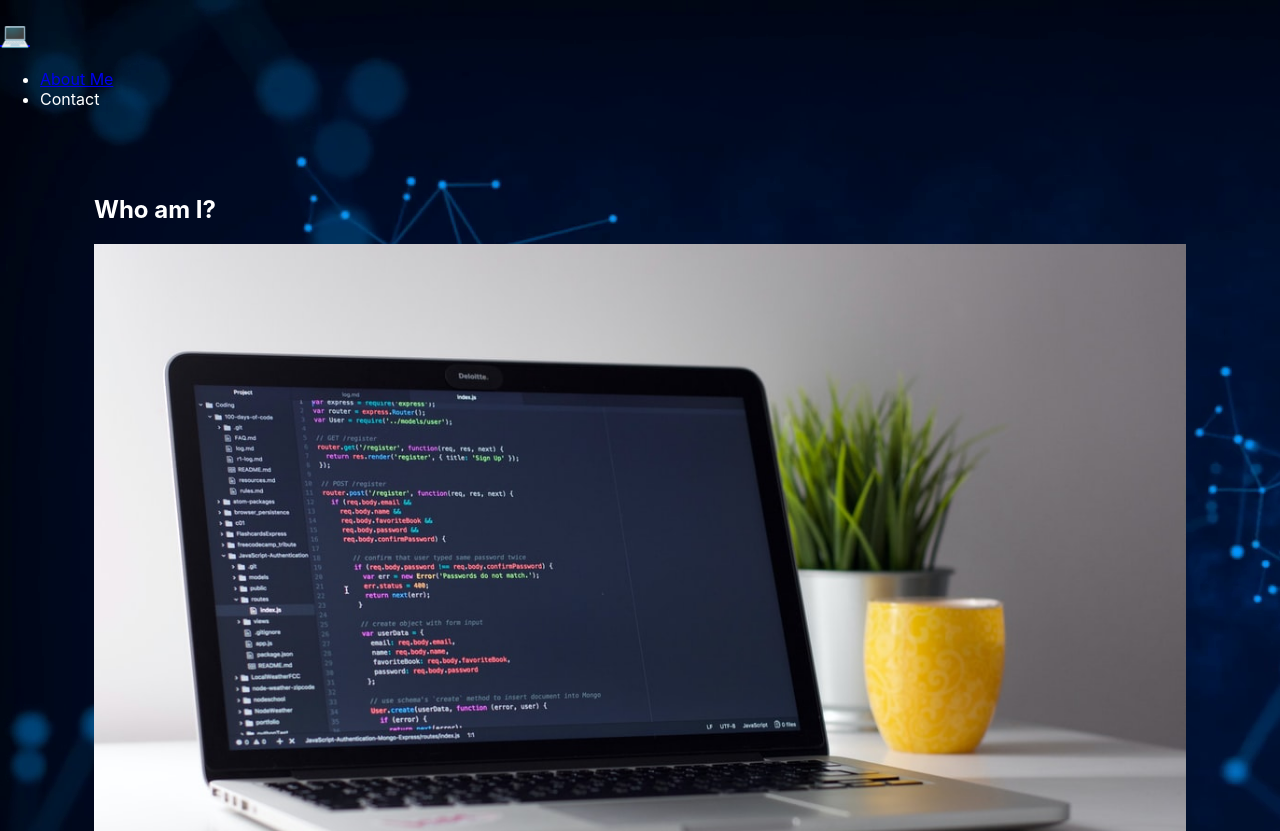
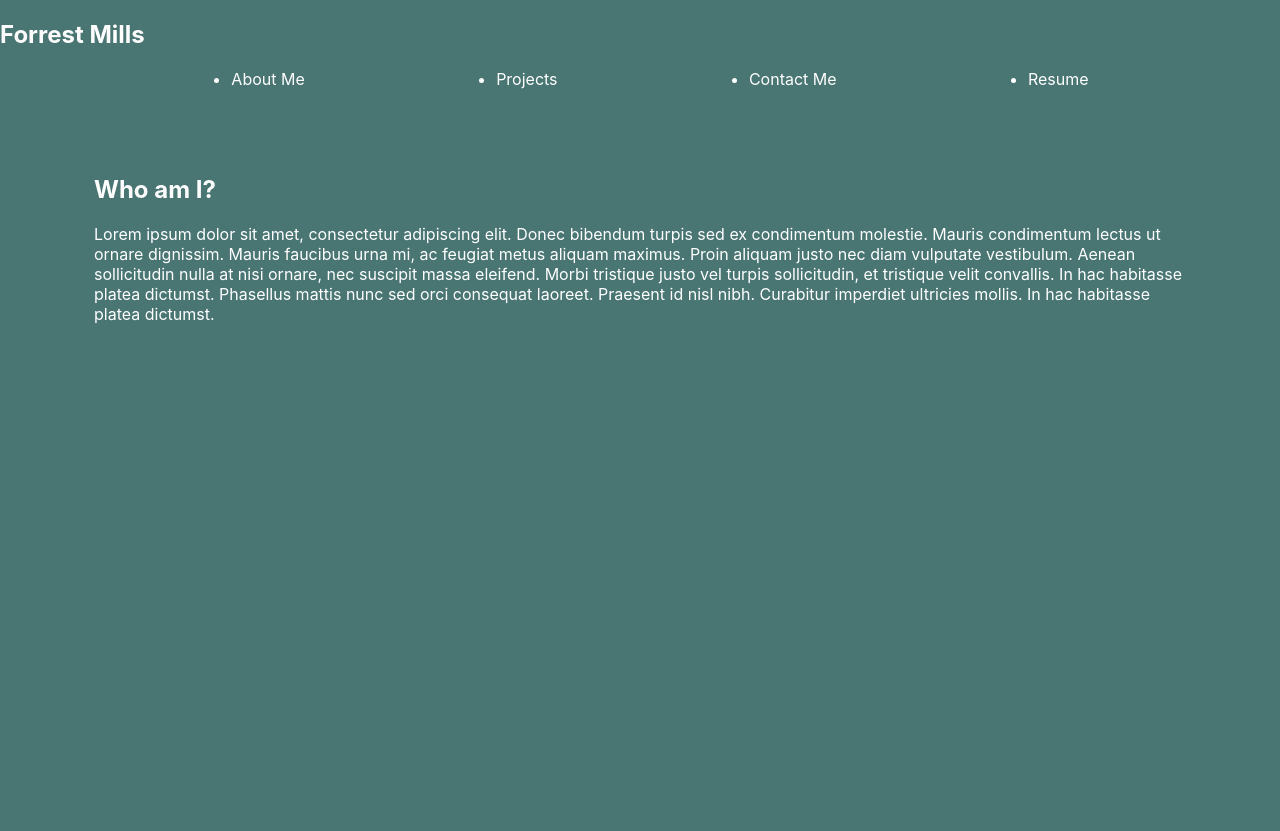
Before and after one commit to fmills89/my-react-portfolio, a React (Create React App) app: page / in a window 1280 px wide. Shown: the top 831 px of the page. After the commit the page ends 800 px from the top, so only its background shows below. Built offline with nearby package versions, Linux system fonts and the light colour scheme.

Commit message:
nav components working - switch statement used

```diff
--- a/src/App.js
+++ b/src/App.js
@@ -1,15 +1,43 @@
-import './App.css';
+import React, { useState } from 'react';
+import Header from './components/Header';
 import About from './components/About';
-import Nav from './components/Nav';
+import Project from './components/Project';
+import Contactform from './components/Contact/index';
+import Resume from './components/Resume';
 
 function App() {
+  const [currentComp, setCurrentComp] = useState("about");
+
+  const renderComp = () => {
+    switch (currentComp) {
+      case "about":
+        return <About />;
+      case "portfolio":
+        return <Project />;
+      case "contact":
+        return <Contactform />;
+      case "resume":
+        return <Resume />;
+      default:
+        return null;
+    }
+  };
+
   return (
     <div>
-        <Nav></Nav>
-      <main>
-        <About></About>
-      </main>
+      <div className="mobile-header">
+        <Header currentComp={currentComp} setCurrentComp={setCurrentComp}></Header>
+      </div>
+      <div>
+        <main>
+          {renderComp()}
+        </main>
+      </div>
+      <div>
+        <footer></footer>
+      </div>
     </div>
+
   );
 }
 
--- a/src/components/About/index.js
+++ b/src/components/About/index.js
@@ -1,11 +1,15 @@
 import React from 'react';
-import coverImage from '../../assets/cover/background-2.jpeg'
+
 
 function About() {
     return (
         <section className="my-5">
             <h1 id="about">Who am I?</h1>
-            <img src={coverImage} className="my-2" style={{ width: "100%" }} alt='cover' />
+            <div className="my-2">
+                    <p>
+                    Lorem ipsum dolor sit amet, consectetur adipiscing elit. Donec bibendum turpis sed ex condimentum molestie. Mauris condimentum lectus ut ornare dignissim. Mauris faucibus urna mi, ac feugiat metus aliquam maximus. Proin aliquam justo nec diam vulputate vestibulum. Aenean sollicitudin nulla at nisi ornare, nec suscipit massa eleifend. Morbi tristique justo vel turpis sollicitudin, et tristique velit convallis. In hac habitasse platea dictumst. Phasellus mattis nunc sed orci consequat laoreet. Praesent id nisl nibh. Curabitur imperdiet ultricies mollis. In hac habitasse platea dictumst.
+                    </p>
+            </div>
         </section>
     );
 }
--- /dev/null
+++ b/src/components/Contact/index/index.js
@@ -0,0 +1,60 @@
+import React, { useState } from 'react';
+import { validateEmail } from '../../../utils/helpers';
+
+function Contactform () {
+    const [formState, setFormState] = useState({ name: '', email: '', message:'' });
+
+    const [errorMessage, setErrorMessage] = useState('');
+    const { name, email, message } = formState;
+
+    function handleChange(e) {
+        if (e.target.name === 'email') {
+            const isValid = validateEmail(e.target.value);
+            console.log(isValid);
+            if (!isValid) {
+                setErrorMessage('Your email is invalid');
+            } else {
+                setErrorMessage('');
+            }
+        } else {
+            if (!e.target.value.length) {
+                setErrorMessage(`${e.target.name} is required.`);
+            } else {
+                setErrorMessage('');
+            }
+        }
+        if (!errorMessage) {
+            setFormState({...formState, [e.target.name]: e.target.value })
+        };
+        console.log('error message', errorMessage);
+    }
+    console.log(formState);
+
+    return (
+        <section>
+            <h1>Contact Me</h1>
+            <form id="contact-form">
+                <div>
+                    <label htmlFor="name">Name:</label>
+                    <input type="text" defaultValue={name} onBlur={handleChange} name='name' />
+                </div>
+                <div>
+                    <label htmlFor="email">Email:</label>
+                    <input type="email" defaultValue={email} onBlur={handleChange} name='email' />
+                </div>
+                <div>
+                    <label htmlFor="message">Message:</label>
+                    <textarea name='message' defaultValue={message} onBlur={handleChange} rows='5' />
+                </div>
+                {errorMessage && (
+                    <div>
+                        <p className='error-text'>{errorMessage}</p>
+                    </div>
+                )}
+                <button type='submit'>Submit</button>
+            </form>
+        </section>
+    )
+}
+
+export default Contactform;
--- /dev/null
+++ b/src/components/Header/index.js
@@ -0,0 +1,22 @@
+import React from 'react';
+import Nav from '../Nav';
+
+function Header(props) {
+    const { currentComp, setCurrentComp } = props;
+
+    return (
+        <header>
+            <div>
+                <h2>Forrest Mills</h2>
+            </div>
+            <div>
+                <Nav
+                    currentComp={currentComp}
+                    setCurrentComp={setCurrentComp}
+                ></Nav>
+            </div>
+        </header>
+    )
+}
+
+export default Header;
--- a/src/components/Nav/index.js
+++ b/src/components/Nav/index.js
@@ -1,27 +1,26 @@
 import React from 'react';
 
-function Nav() {
+function Nav(props) {
+    const { currentComp, setCurrentComp } = props;
+
     return (
-        <header>
-            <h2>
-                <a href='/'>
-                    <span role='img' aria-label="computer"> 💻</span>
-                </a>
-            </h2>
-            <nav>
-                <ul className="flex-row">
-                    <li className='mx-2'>
-                        <a href="#about">
-                            About Me
-                        </a>
-                    </li>
-                    <li>
-                        <span>Contact</span>
-                    </li>
-                </ul>
-            </nav>
-        </header>
-    );
+        <nav>
+            <ul className="flex-row mobile-view">
+                <li className={currentComp === "about" ? "mx-2 navActive" : "mx-2"}>
+                    <span onClick={() => setCurrentComp("about")}>About Me</span>
+                </li>
+                <li className={currentComp === "projects" ? "mx-2 navActive" : "mx-2"}>
+                    <span onClick={() => setCurrentComp("projects")}>Projects</span>
+                </li>
+                <li className={currentComp === "contact Me" ? "mx-2 navActive" : "mx-2"}>
+                    <span onClick={() => setCurrentComp("contact Me")}>Contact Me</span>
+                </li>
+                <li className={currentComp === "resume" ? "mx-2 navActive" : "mx-2"}>
+                    <span onClick={() => setCurrentComp("resume")}>Resume</span>
+                </li>
+            </ul>
+        </nav>
+    )
 }
 
 export default Nav;
--- /dev/null
+++ b/src/components/Project/index.js
@@ -0,0 +1,19 @@
+import React from 'react';
+import photo from '../../assets/projects/hero-bg.jpeg';
+
+function Project() {
+    const currentProject = {
+
+    };
+    return (
+        <section>
+            <h1>{currentProject.name}</h1>
+            <p>{currentProject.name}</p>
+            <div className='flex-row'>
+                g
+            </div>
+        </section>
+    );
+}
+
+export default Project;
--- a/src/index.css
+++ b/src/index.css
@@ -17,8 +17,21 @@ body {
   color: white;
   -webkit-font-smoothing: antialiased;
   -moz-osx-font-smoothing: grayscale;
-  background-color: #ffff;
-  background: url('./assets/cover/background-7.jpeg');
+  background-color: #497573;
+  /* background: url('./assets/cover/background-7.jpeg'); */
+}
+
+img{
+  height: 600px;
+  opacity: 0.5;
+  width: 100px;
+  border-radius: 25px;
+}
+
+ul{
+  display: flex;
+  flex: row;
+  justify-content: space-evenly;
 }
 
 code {
--- /dev/null
+++ b/src/utils/helpers.js
@@ -0,0 +1,8 @@
+export function capitalizeFirstLetter(string) {
+    return string.charAt(0).toUpperCase() + string.slice(1);
+  }
+
+  export function validateEmail(email) {
+    var re = /^(([^<>()[\]\\.,;:\s@"]+(\.[^<>()[\]\\.,;:\s@"]+)*)|(".+"))@((\[[0-9]{1,3}\.[0-9]{1,3}\.[0-9]{1,3}\.[0-9]{1,3}\])|(([a-zA-Z\-0-9]+\.)+[a-zA-Z]{2,}))$/;
+    return re.test(String(email).toLowerCase());
+  }
```
Also changed, not shown: src/assets/projects/hero-bg.jpeg (added), src/components/Resume/index.js (added).
